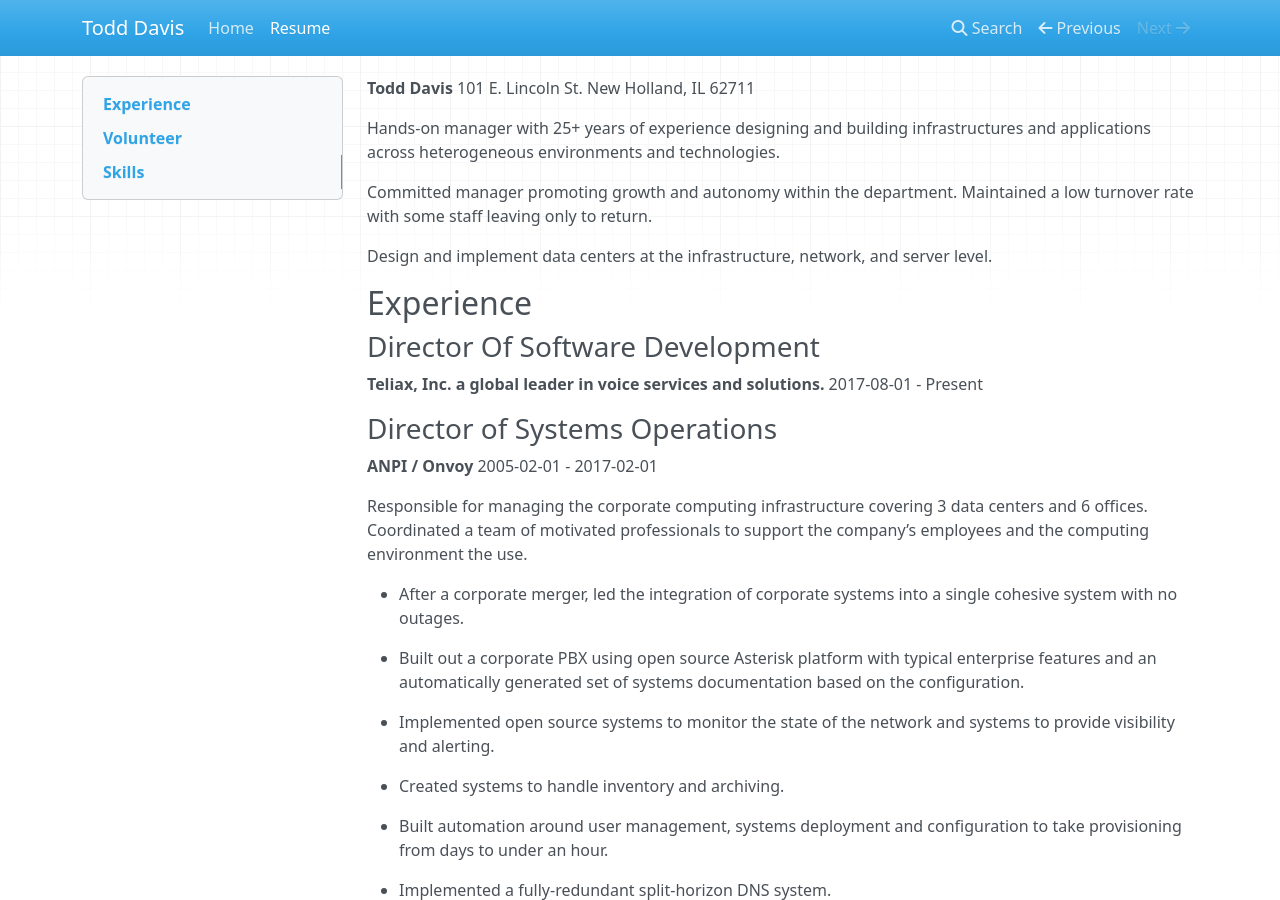
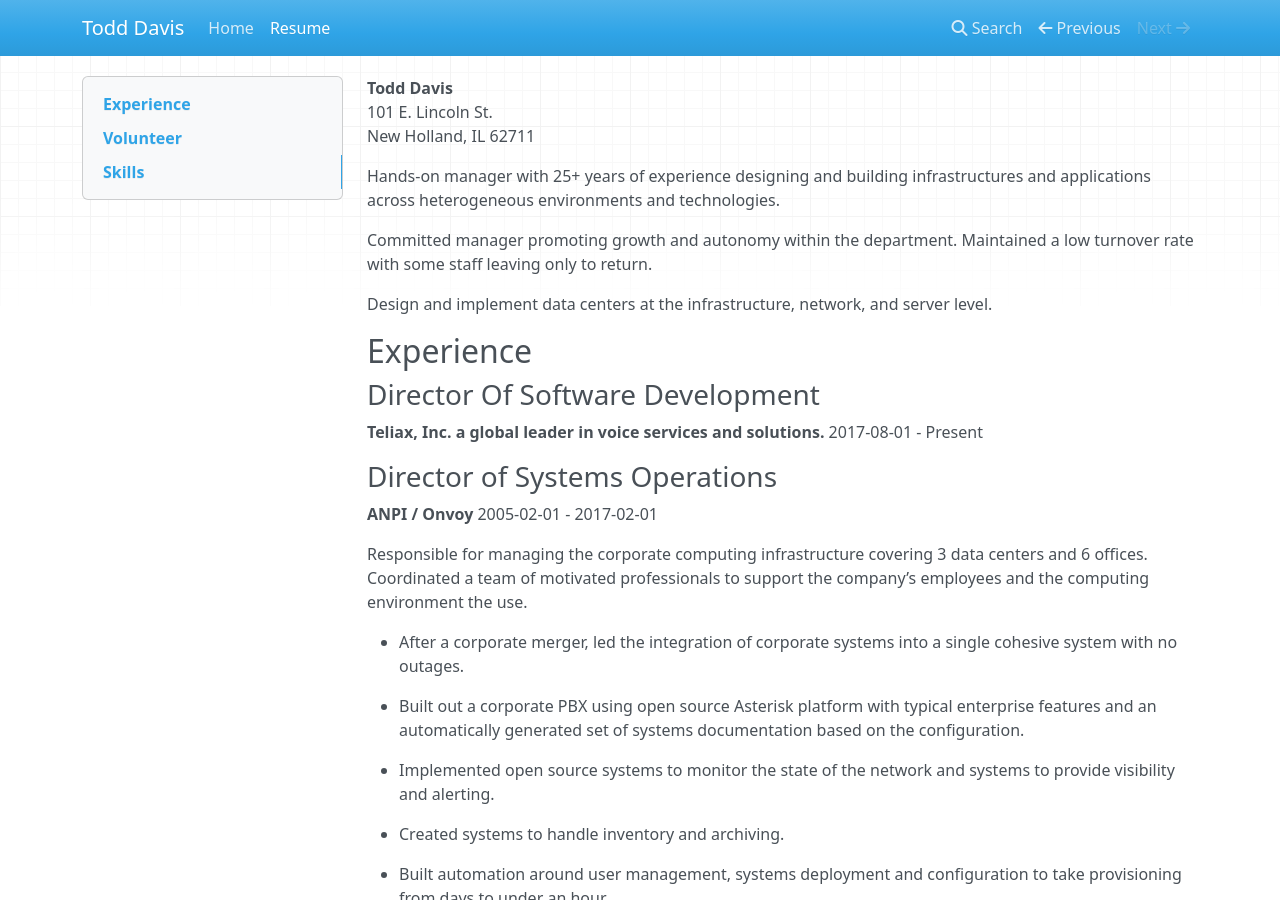
Before and after one commit to tjdavis3/mrtoad.me, an MkDocs documentation site: the page built from docs/resume.md, in a window 1280 px wide and 900 px high. Built offline with MkDocs 1.6.1, drawn with Linux system fonts in a browser that asks for light colours; nearby versions of some CDN libraries.

Commit message:
Fix address formatting

```diff
--- a/docs/resume.md
+++ b/docs/resume.md
@@ -1,6 +1,6 @@
-**Todd Davis**
-101 E. Lincoln St.
-New Holland, IL  62711
+**Todd Davis** <br/>
+101 E. Lincoln St. <br/>
+New Holland, IL  62711 <br/>
 
 
 Hands-on manager with 25+ years of experience designing and building infrastructures and applications across heterogeneous environments and technologies.
```
